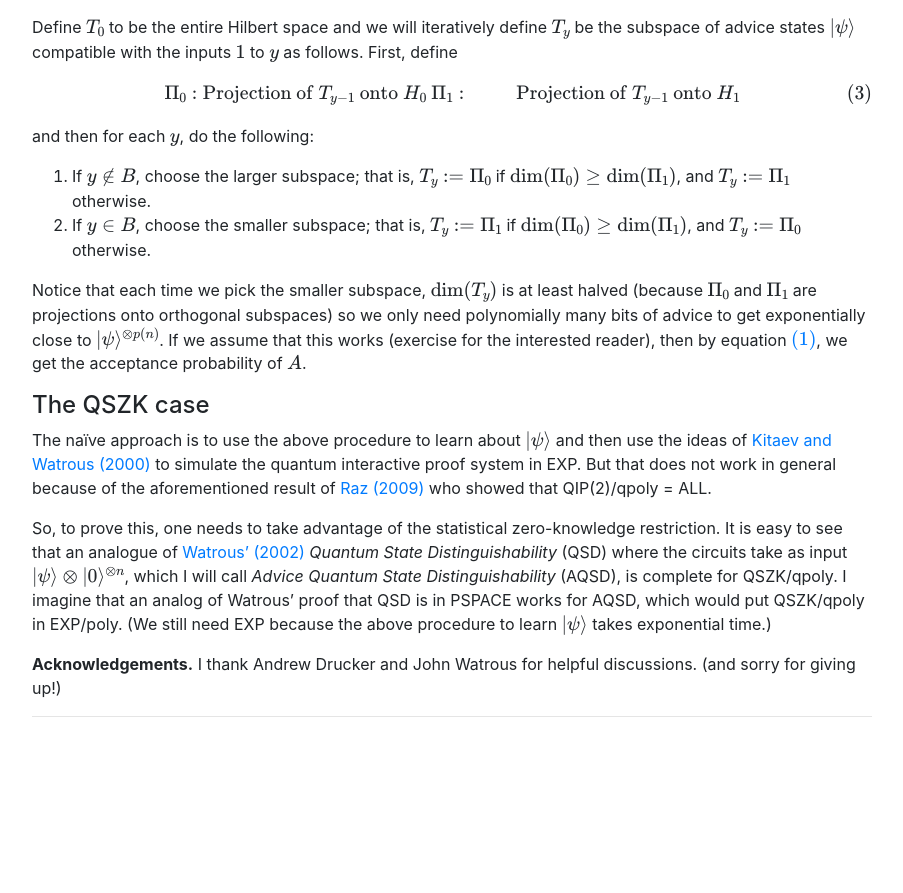
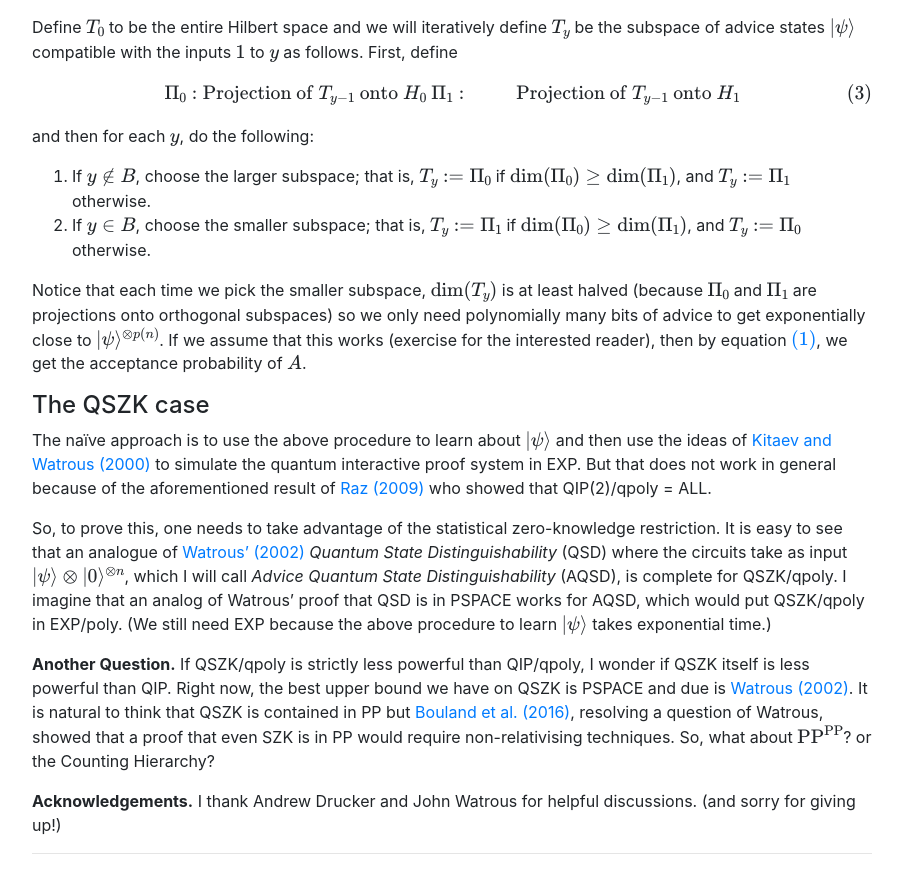
Before and after one commit to unnatural-proofs/unnatural-proofs.github.io, a Jekyll site: the page built from _posts/2018-10-21-a-question-about-quantum-advice.md, in a window 1280 px wide and 900 px high, scrolled down 1173 px. Shown: the top 893 px of the window, without its empty margins (188-1091 px from the left). Built offline with Jekyll 4.4.1, drawn with Linux system fonts in a browser that asks for light colours; nearby versions of some CDN libraries; formulas are drawn with MathJax 3; comment, search, counter and statistics services are not loaded; before the commit the page ends 1936 px from its top, so only the background shows below that.

Commit message:
Added another question

```diff
--- a/_posts/2018-10-21-a-question-about-quantum-advice.md
+++ b/_posts/2018-10-21-a-question-about-quantum-advice.md
@@ -77,4 +77,6 @@ The naïve approach is to use the above procedure to learn about $\ket{\psi}$ an
 
 So, to prove this, one needs to take advantage of the statistical zero-knowledge restriction. It is easy to see that an analogue of [Watrous' (2002)](https://cs.uwaterloo.ca/~watrous/Papers/HonestVerifierQuantumZeroKnowledge.pdf) *Quantum State Distinguishability* (QSD) where the circuits take as input $\ket{\psi} \otimes \ket{0}^{\otimes n}$, which I will call *Advice Quantum State Distinguishability* (AQSD), is complete for QSZK/qpoly. I imagine that an analog of Watrous' proof that QSD is in PSPACE works for AQSD, which would put QSZK/qpoly in EXP/poly. (We still need EXP because the above procedure to learn $\ket{\psi}$ takes exponential time.)
 
+**Another Question.** If QSZK/qpoly is strictly less powerful than QIP/qpoly, I wonder if QSZK itself is less powerful than QIP. Right now, the best upper bound we have on QSZK is PSPACE and due is [Watrous (2002)](https://cs.uwaterloo.ca/~watrous/Papers/HonestVerifierQuantumZeroKnowledge.pdf). It is natural to think that QSZK is contained in PP but [Bouland et al. (2016)](https://arxiv.org/abs/1609.02888), resolving a question of Watrous, showed that a proof that even SZK is in PP would require non-relativising techniques. So, what about $\text{PP}^{\text{PP}}$? or the Counting Hierarchy?
+
 **Acknowledgements.** I thank Andrew Drucker and John Watrous for helpful discussions. (and sorry for giving up!)
```
